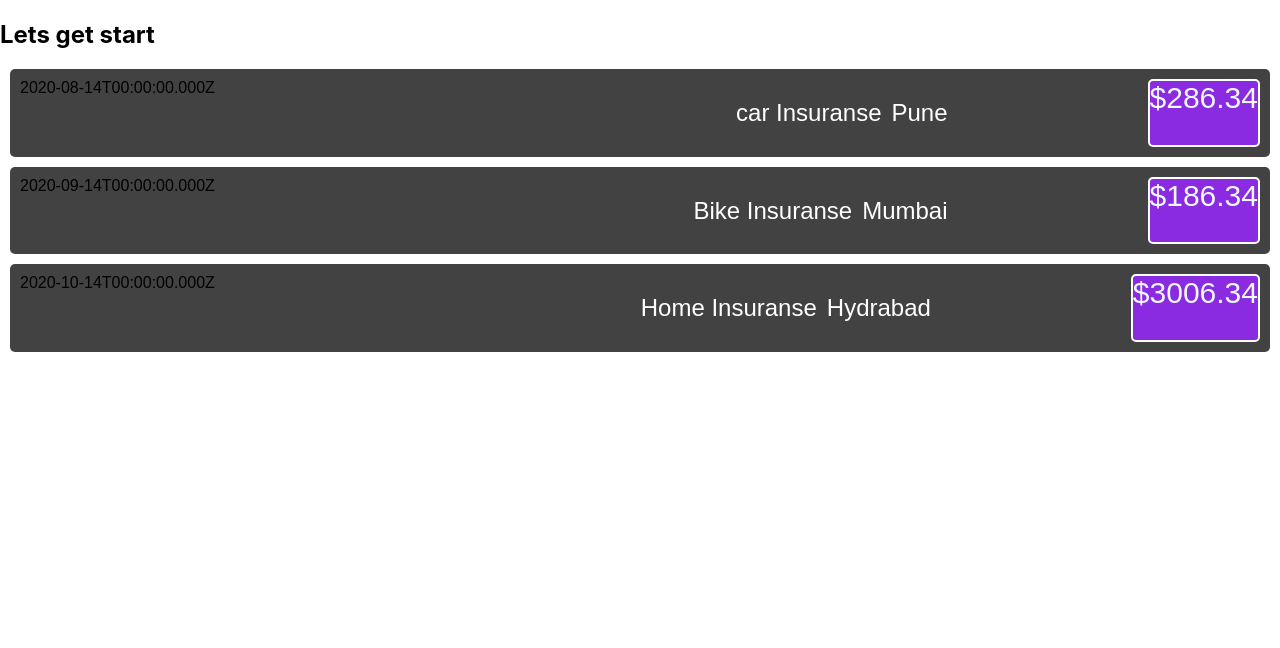
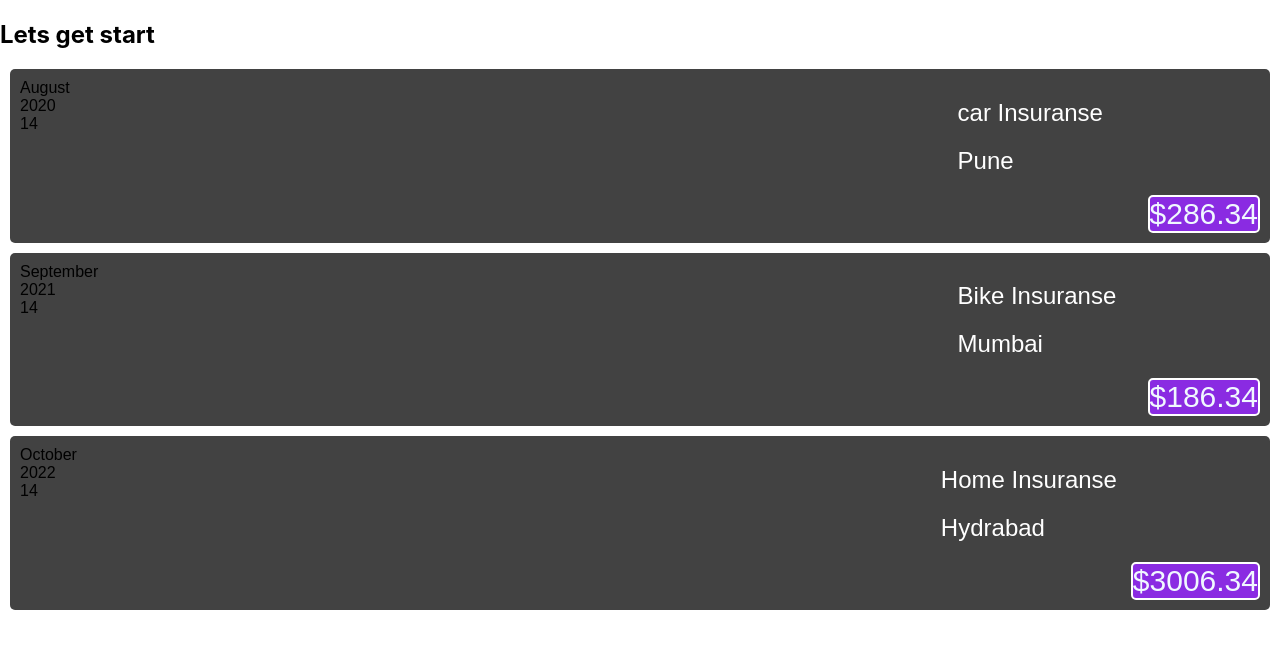
Before and after one commit to sadaf0611/demo1, a React (Create React App) app: page / in a window 1280 px wide. Shown: the top 648 px of the page. Built offline with nearby package versions, Linux system fonts and the light colour scheme.

Commit message:
assignment no. 10

```diff
--- a/src/App.js
+++ b/src/App.js
@@ -15,14 +15,14 @@ function App() {
       title:'Bike Insuranse',
       amount:186.34,
       LocationOfExpenditure:'Mumbai',
-      date: new Date(2020,8,14),
+      date: new Date(2021,8,14),
     },
     {
       id:'e3',
       title:'Home Insuranse',
       amount:3006.34,
       LocationOfExpenditure:'Hydrabad',
-      date: new Date(2020,9,14),
+      date: new Date(2022,9,14),
     },
   ]
   return (
--- a/src/components/ExpenceItem.js
+++ b/src/components/ExpenceItem.js
@@ -1,19 +1,22 @@
 import React from 'react'
 import './ExpenceItem.css'
-
+import ExpenseDate from './ExpenseDate'
+import ExpenseDetails from './ExpenseDetails'
 export default function ExpenceItem(props) {
     // const expenseDate = new Date(2021, 2, 28);
     // const expenseTitle='Car Insuranse'
     // const expenseAmount=294.86;
     // const LocationOfExpenditure='Pune'
+
   return (
     <div className='expense-item'>
-        <div>{props.date.toISOString()}</div>
+        <ExpenseDate date={props.date}/>
         <div className='expense-item__description'>
-            <h2>{props.title}</h2>
-            <h2>{props.loc}</h2>
-            <div className='expense-item__price'>${props.amount}</div>
-
+          <ExpenseDetails title={props.title} loc={props.loc} amount={props.amount} />
+            {/* <h2></h2>
+            <h2></h2>
+            <div className='expense-item__price'>$</div>
+             */}
         </div>
 
     </div>
--- /dev/null
+++ b/src/components/ExpenseDate.js
@@ -0,0 +1,15 @@
+import React from 'react'
+
+export default function ExpenseDate(props) {
+    const month=props.date.toLocaleString('en-US',{month:'long'});
+    const Day=props.date.toLocaleString('en-US',{day:'2-digit'});
+    // const Year=props.date.toLocaleString('en-US',{year:'numeric'});
+    const Year=props.date.getFullYear();
+  return (
+    <div>
+        <div>{month}</div>
+        <div>{Year}</div>
+        <div>{Day}</div>
+    </div>
+  )
+}
--- /dev/null
+++ b/src/components/ExpenseDetails.js
@@ -0,0 +1,11 @@
+import React from 'react'
+
+export default function ExpenseDetails(props) {
+  return (
+    <div>
+      <h2>{props.title}</h2>
+      <h2>{props.loc}</h2>
+      <div className="expense-item__price">${props.amount}</div>
+    </div>
+  )
+}
```
